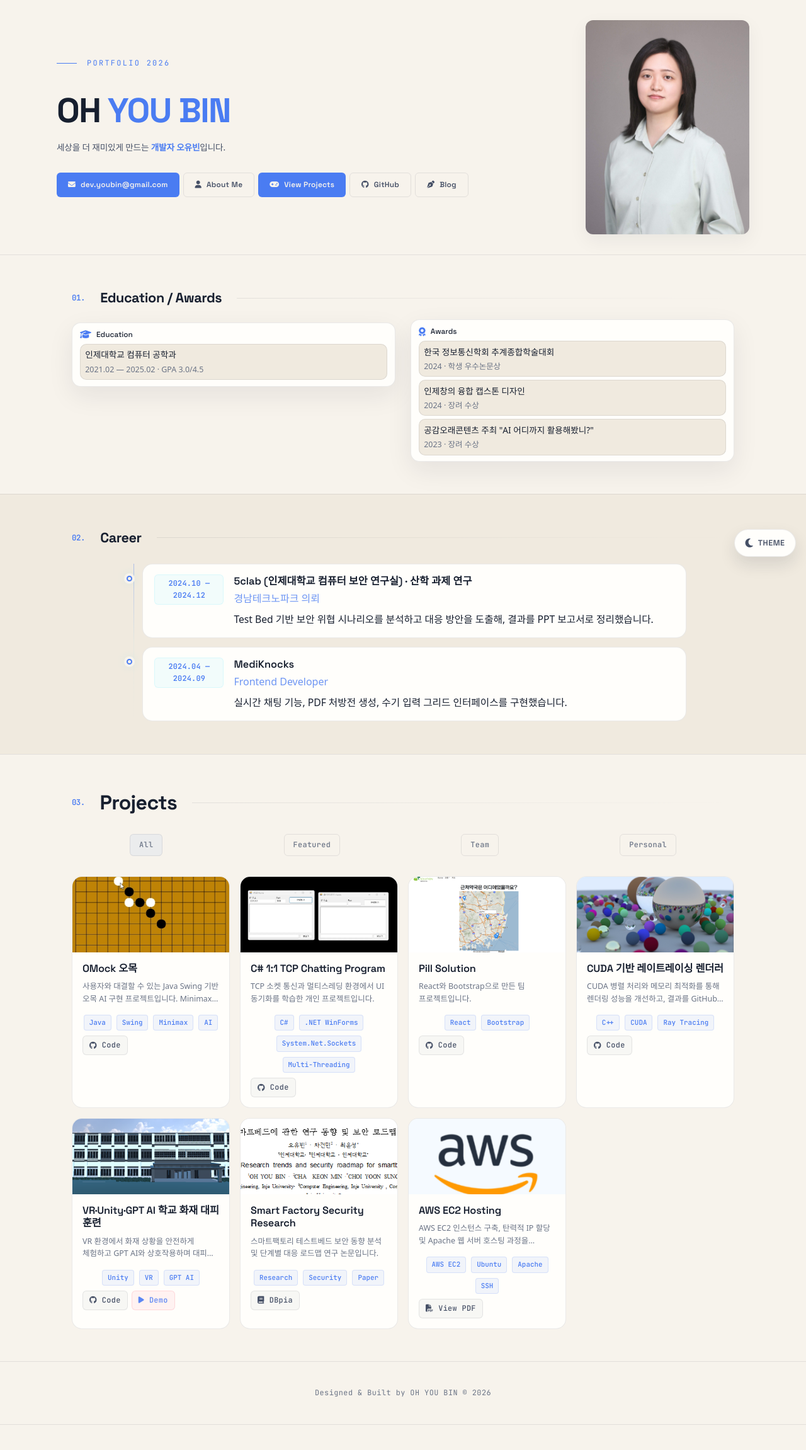
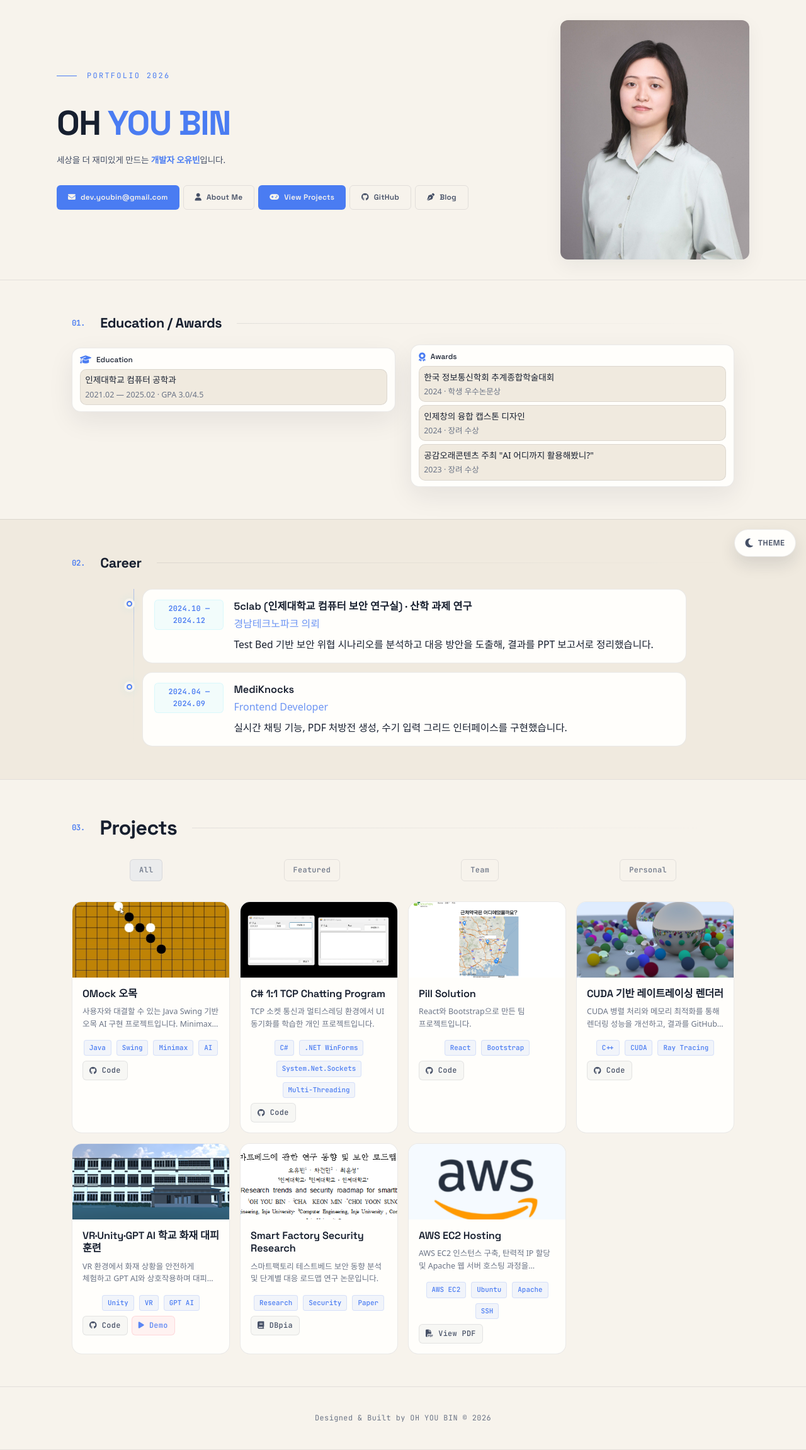
Before and after one commit to eye2ffect/eye2ffect.github.io, a Jekyll site: the page built from index.html, in a window 1280 px wide. Shown: the whole page at 63% size. Built offline with Jekyll 4.4.1, drawn with Linux system fonts in a browser that asks for light colours; some web fonts are replaced; before the commit the page ends 2262 px from its top, so only the background shows below that.

Commit message:
fix(hero): enlarge profile and shift it left

```diff
--- a/assets/css/main.css
+++ b/assets/css/main.css
@@ -363,14 +363,14 @@ html {
 
 .hero-inner {
   display: grid;
-  grid-template-columns: 1fr 260px;
+  grid-template-columns: 1fr 300px;
   gap: var(--space-6);
   align-items: center;
 }
 
 .hero-left { max-width: 720px; }
 
-.hero-right { display: flex; justify-content: center; }
+.hero-right { display: flex; justify-content: flex-start; }
 
 .hero-profile-wrap {
   border-radius: 12px;
@@ -381,8 +381,8 @@ html {
   overflow: hidden;
   transition: border-color 0.18s var(--ease-smooth), box-shadow 0.18s var(--ease-smooth), background-color 0.18s var(--ease-smooth), filter 0.18s var(--ease-smooth);
   width: 100%;
-  max-width: 300px;
-  height: 340px; /* enlarged container to better balance the hero layout */
+  max-width: 340px;
+  height: 380px; /* enlarged container to better balance the hero layout */
 }
 
 /* Hover effect removed as requested */
@@ -401,7 +401,7 @@ html {
 @media (max-width: 900px) {
   .hero-inner { grid-template-columns: 1fr; }
   .hero-right { order: -1; margin-bottom: var(--space-4); display: flex; justify-content: center; }
-  .hero-profile-wrap { max-width: 270px; height: 310px; }
+  .hero-profile-wrap { max-width: 300px; height: 340px; }
 }
 
 .hero-actions {
```
